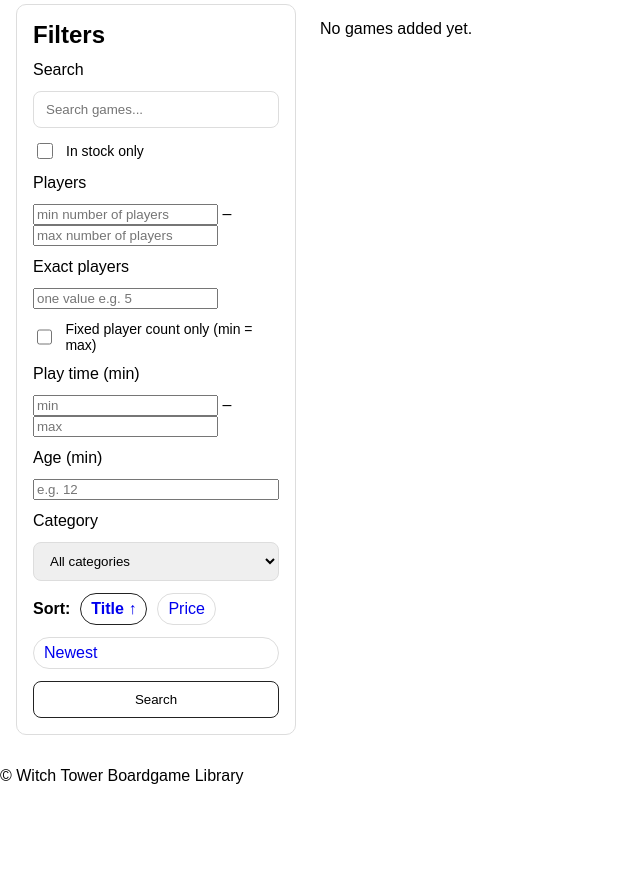
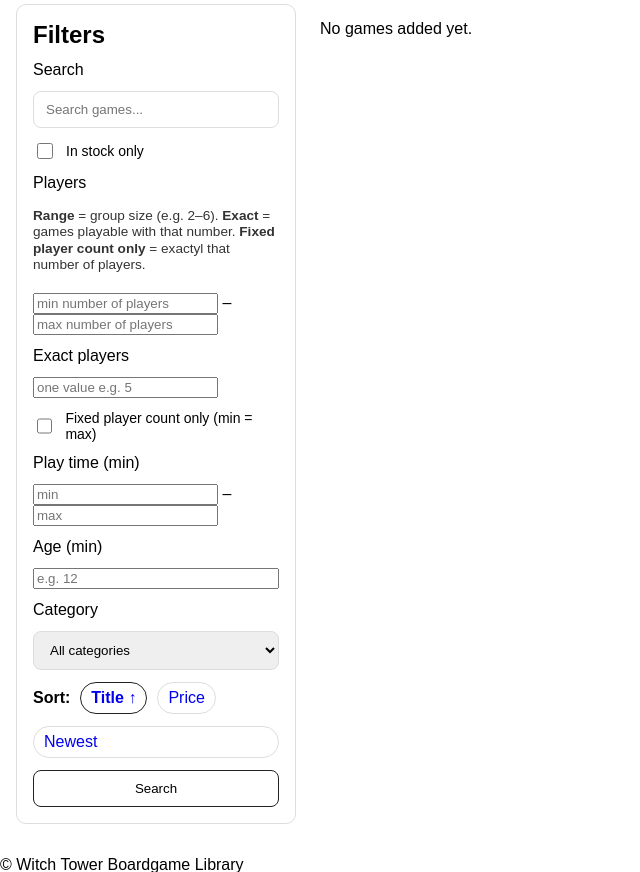
Before and after one commit to Agnogh/WitchTowerBoardgameLibrary, a Django app: page /games/ in a window 1280 px wide. Shown: the part 225-1097 px from the top of the page, without its empty margins (0-640 px from the left). Before the commit the page ends 1009 px from the top, so only its background shows below. Run offline with Django 5.2, Linux system fonts and the light colour scheme; data that the repository does not hold is empty.

Commit message:
adding explanation/hint as a label for min&max players, exact number of players and fixed number fo players

```diff
--- a/static/css/styles.css
+++ b/static/css/styles.css
@@ -212,6 +212,14 @@ body {
   border-style: dashed;
 }
 
+/* explanation how filter works */
+.filter-hint{
+  display:block;
+  margin:0.25rem 0 0.5rem;
+  font-size:0.85rem;
+  opacity:0.8;
+  line-height:1.2;
+}
 
 /* sidebar to stack on small screns */
 @media (max-width: 900px) {
--- a/templates/games/game_list.html
+++ b/templates/games/game_list.html
@@ -162,6 +162,13 @@
           </label>
 
           <label class="games-filter-label" for="players_min">Players</label>
+          <small class="filter-hint">
+            <b>Range</b> = group size (e.g. 2–6).
+
+            <b>Exact</b> = games playable with that number.
+
+            <b>Fixed player count only</b> = exactyl that number of players.
+          </small>
           <div class="games-filter-row">
             <input
               id="players_min"
```
